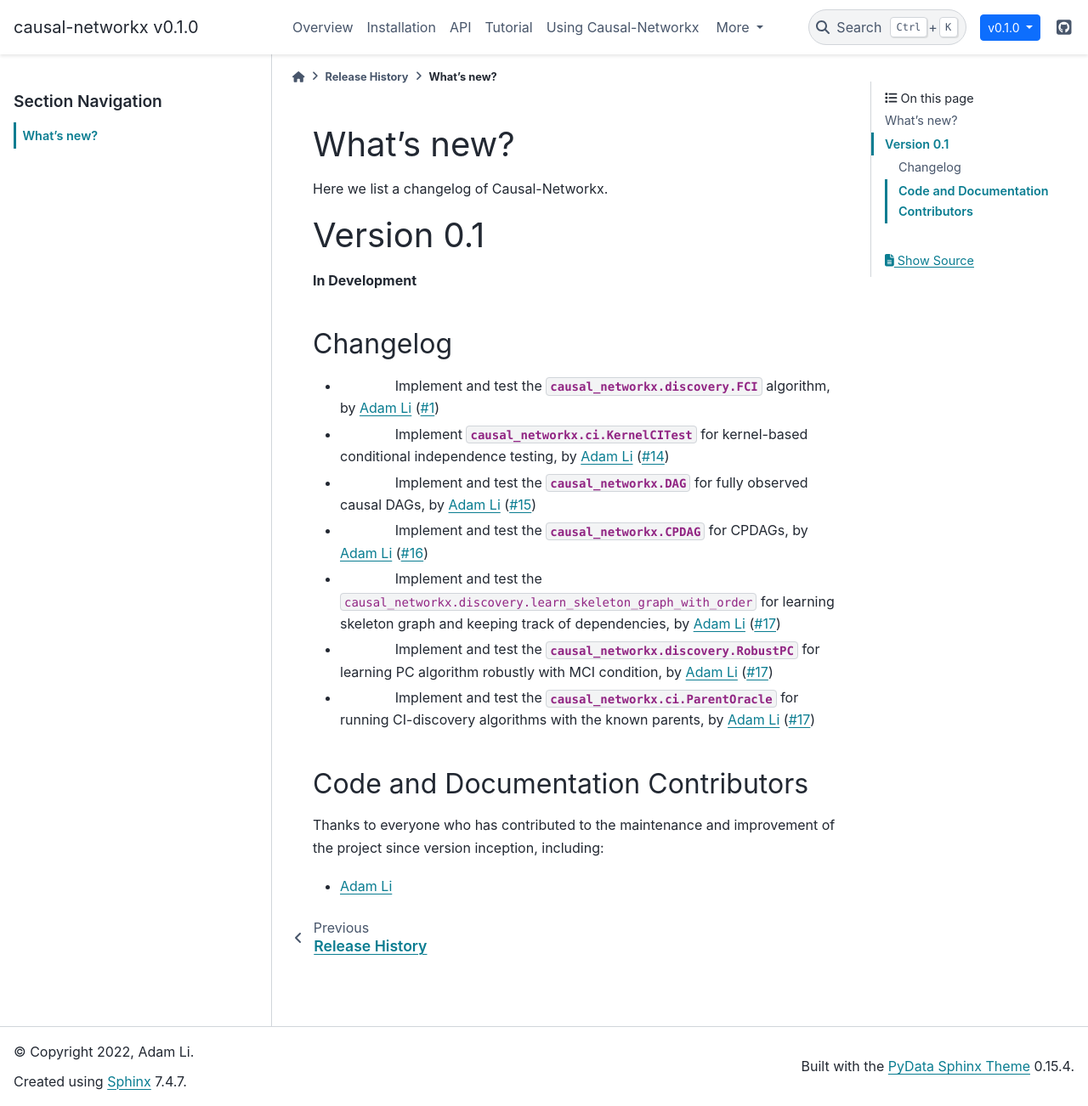
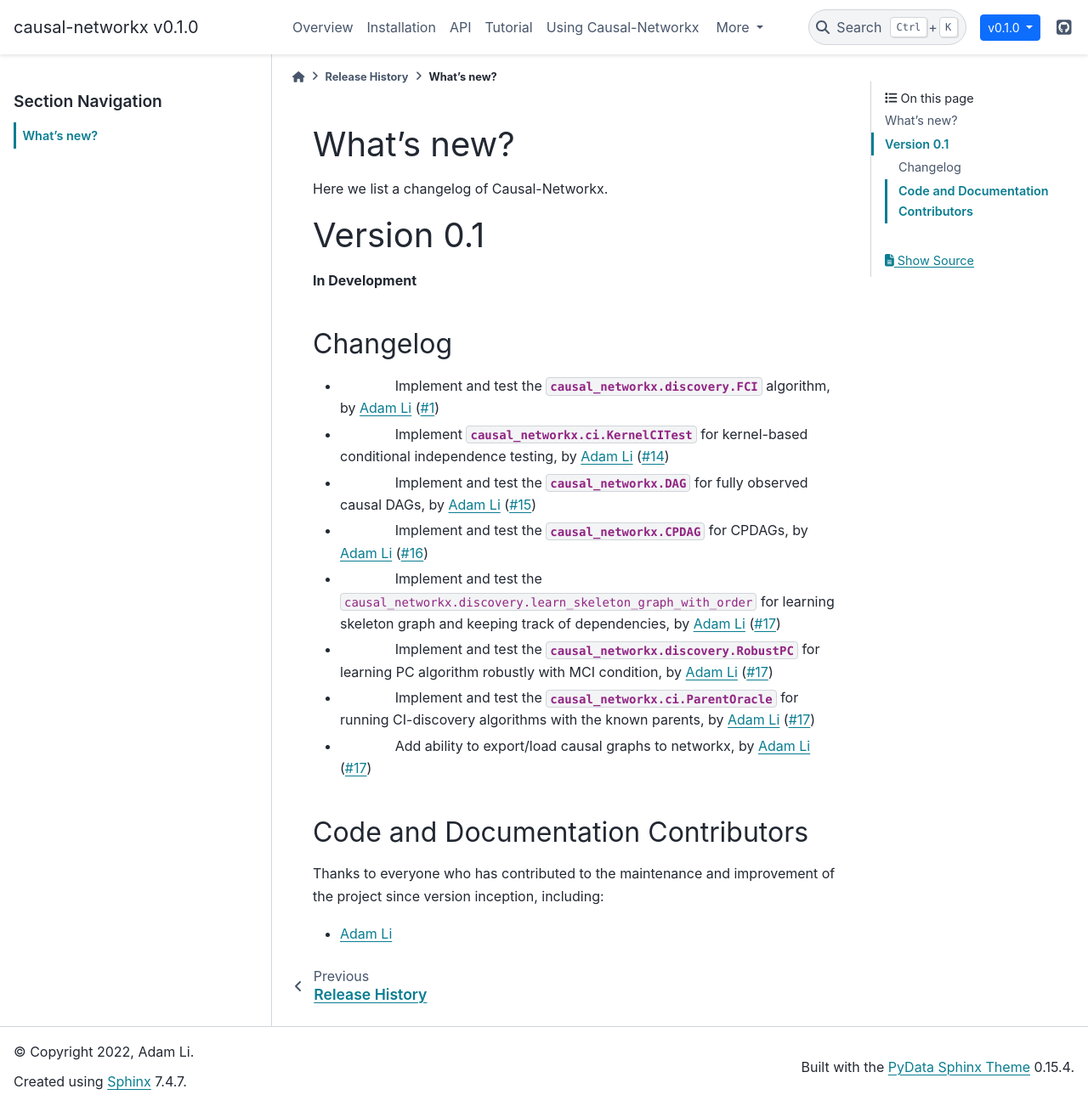
Before and after one commit to adam2392/causal-networkx, a Sphinx documentation site: the page built from docs/whats_new/v0.1.rst, in a window 1280 px wide and 1302 px high. Shown: the whole window at 85% size. Built offline with Sphinx 7.4.7 and the PyData theme 0.15.4, drawn with Linux system fonts in a browser that asks for light colours.

Commit message:
Remove score based stuff for now

```diff
--- a/docs/whats_new/v0.1.rst
+++ b/docs/whats_new/v0.1.rst
@@ -33,6 +33,7 @@
 - |Feature| Implement and test the ``causal_networkx.discovery.learn_skeleton_graph_with_order`` for learning skeleton graph and keeping track of dependencies, by `Adam Li`_ (:gh:`17`)
 - |Feature| Implement and test the :class:`causal_networkx.discovery.RobustPC` for learning PC algorithm robustly with MCI condition, by `Adam Li`_ (:gh:`17`)
 - |Feature| Implement and test the :class:`causal_networkx.ci.ParentOracle` for running CI-discovery algorithms with the known parents, by `Adam Li`_ (:gh:`17`)
+- |Feature| Add ability to export/load causal graphs to networkx, by `Adam Li`_ (:gh:`17`)
 
 Code and Documentation Contributors
 -----------------------------------
```
